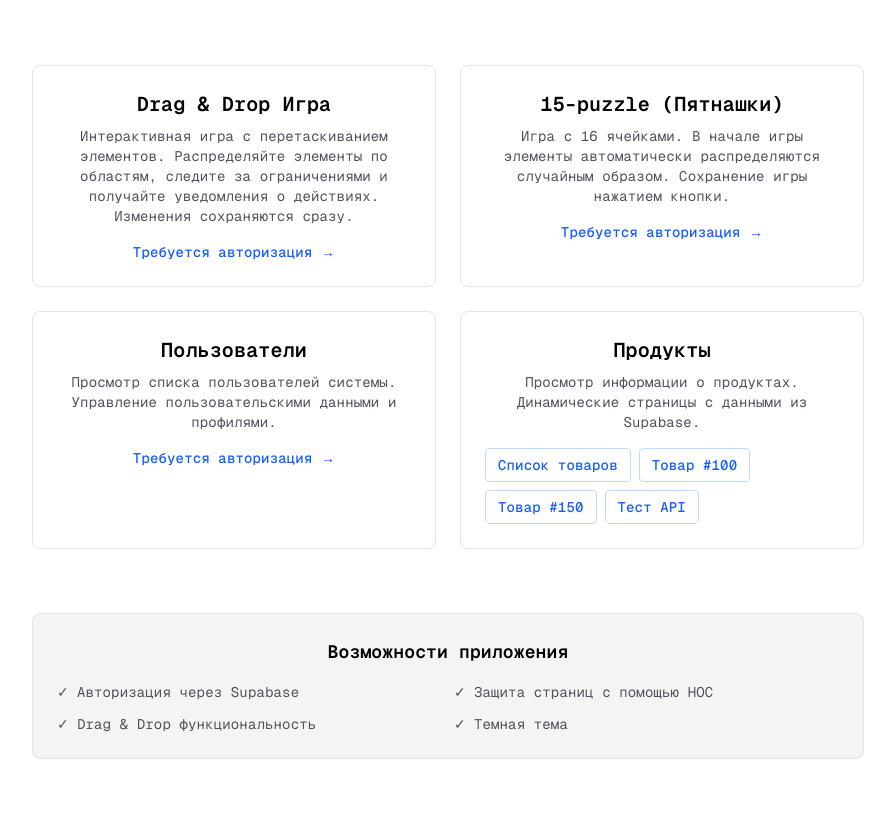
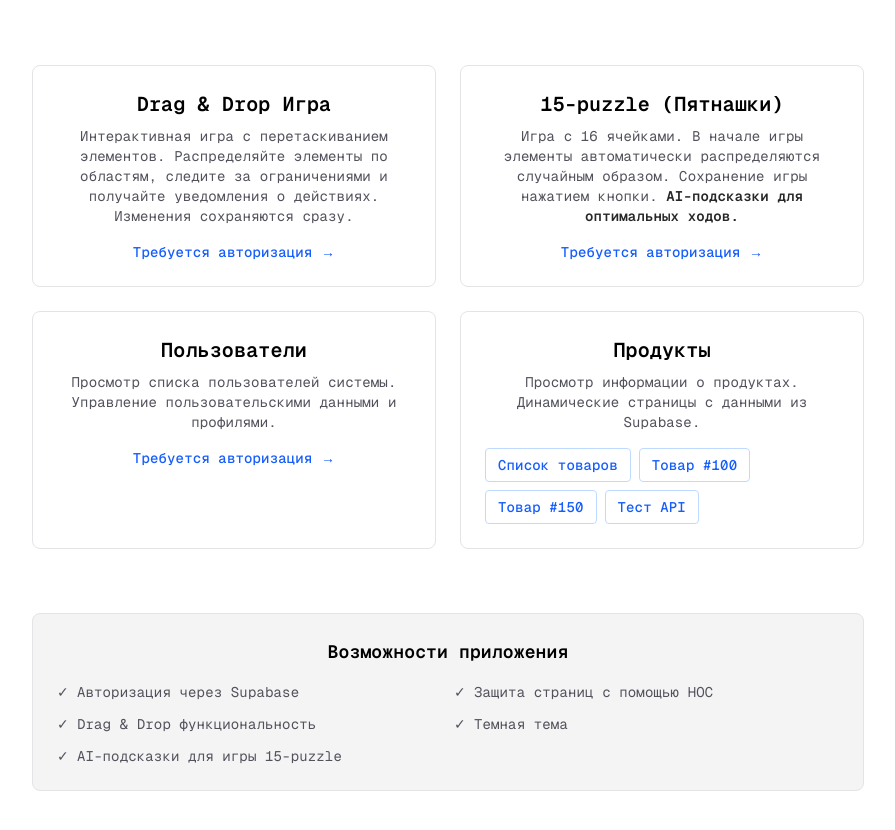
Before and after one commit to nikitasardov/testnextjs, a Next.js app: page / in a window 1280 px wide. Shown: the part 300-1130 px from the top of the page, without its empty margins (192-1087 px from the left). Built offline with nearby package versions, Linux system fonts and the light colour scheme; no server answers.

Commit message:
Add description

```diff
--- a/src/pages/index.tsx
+++ b/src/pages/index.tsx
@@ -49,7 +49,8 @@ export default function Home() {
               <h2 className={cardTitle}>15-puzzle (Пятнашки)</h2>
               <p className={cardText}>
                 Игра с 16 ячейками. В начале игры элементы автоматически
-                распределяются случайным образом. Сохранение игры нажатием кнопки.
+                распределяются случайным образом. Сохранение игры нажатием кнопки.{' '}
+                <span className="font-semibold text-zinc-800 dark:text-zinc-200">AI-подсказки для оптимальных ходов.</span>
               </p>
               <span className={cardFooter}>Требуется авторизация →</span>
             </Link>
@@ -98,6 +99,10 @@ export default function Home() {
                 <span className="mr-2">✓</span>
                 <span>Темная тема</span>
               </li>
+              <li className="flex items-start">
+                <span className="mr-2">✓</span>
+                <span>AI-подсказки для игры 15-puzzle</span>
+              </li>
             </ul>
           </div>
         </div>
```
Also changed, not shown: 1 other file (tests, documents, lock files or other folders).
